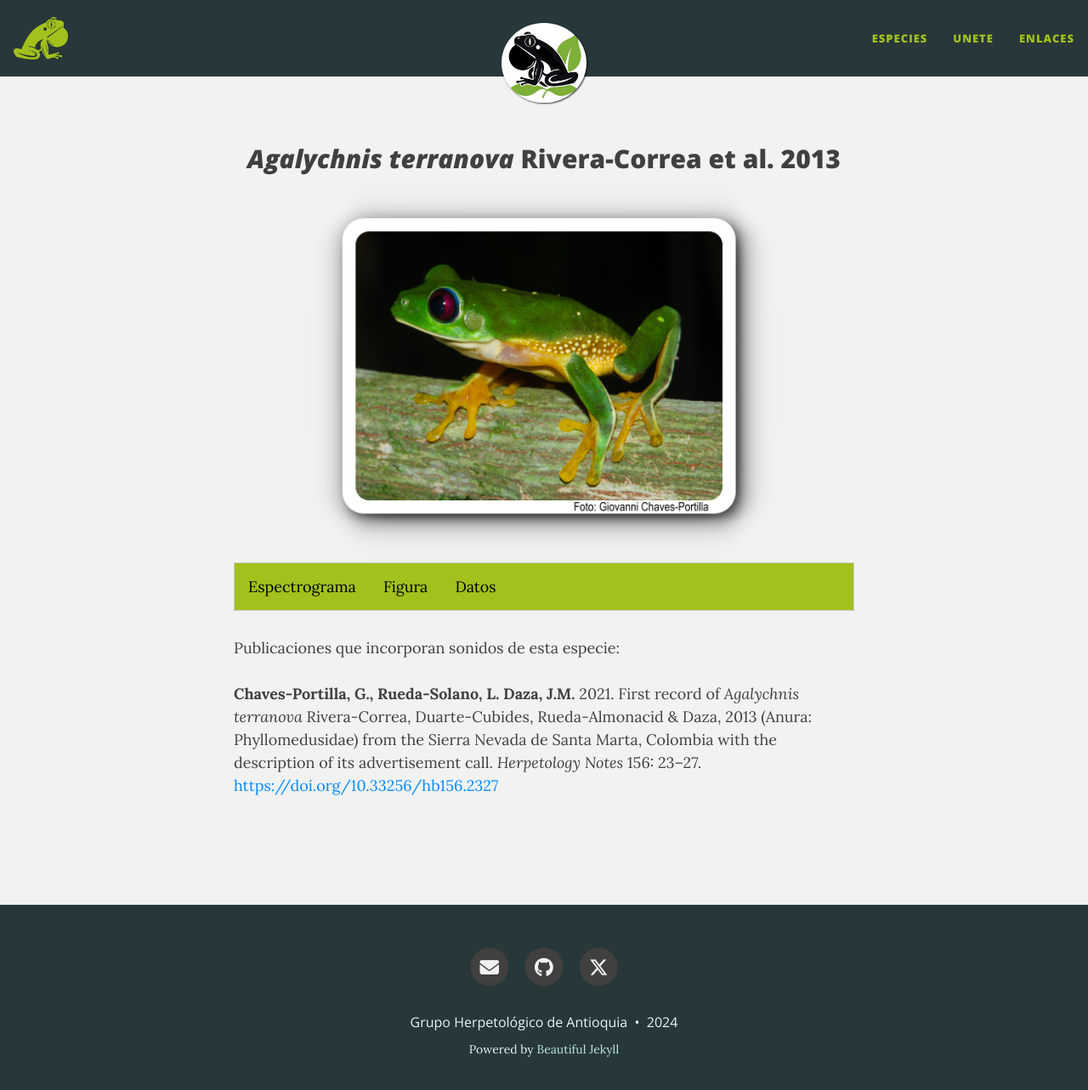
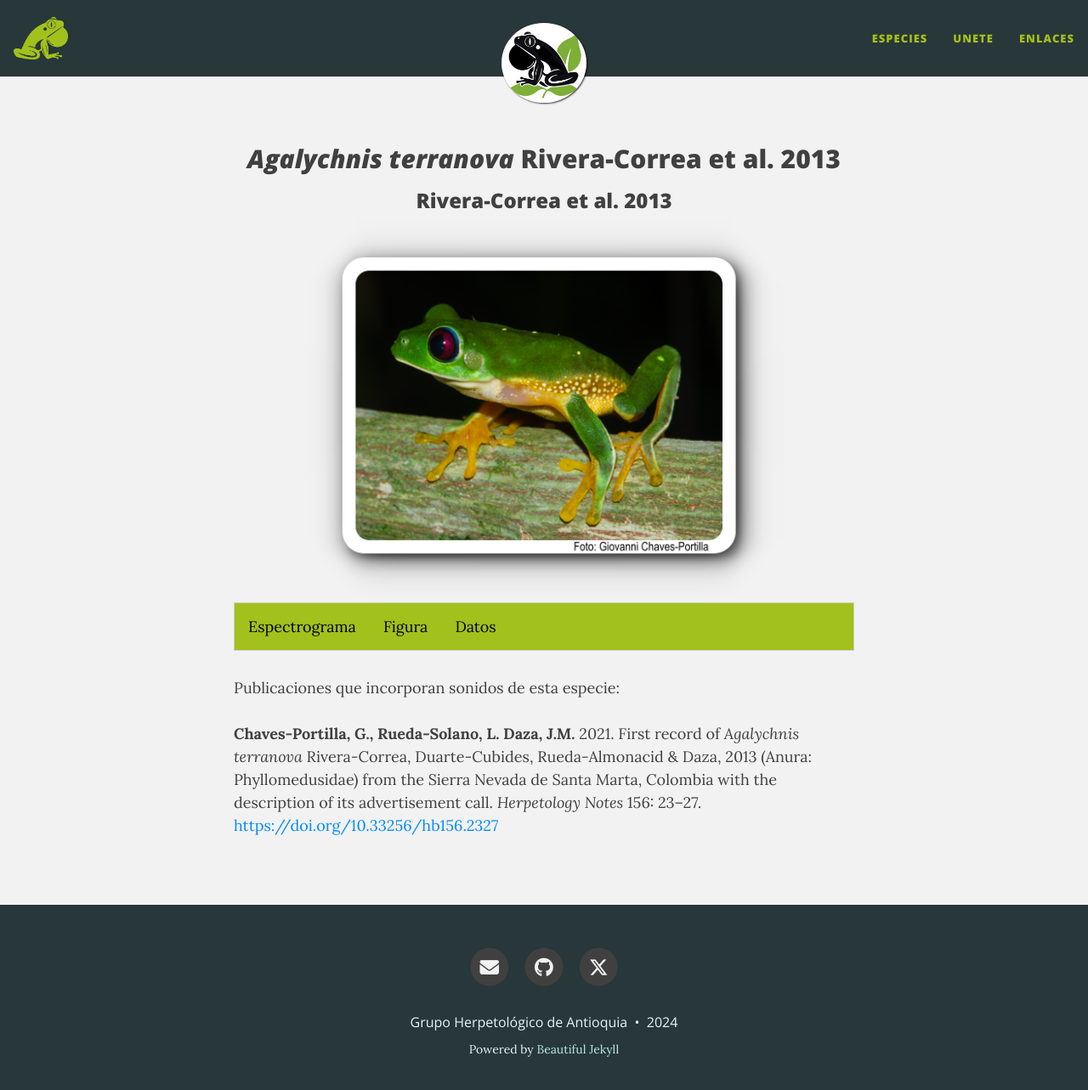
Before and after one commit to colombianfrogs/sounds, a Jekyll site: the page built from docs/Agalychnis_terranova.md, in a window 1280 px wide and 1296 px high. Shown: the top 1283 px of the window at 85% size. Built offline with Jekyll 4.4.1, drawn with Linux system fonts in a browser that asks for light colours.

Commit message:
Update Agalychnis_terranova.md

```diff
--- a/docs/Agalychnis_terranova.md
+++ b/docs/Agalychnis_terranova.md
@@ -51,6 +51,7 @@ function openTab(evt, tabName) {
 <!-- Species presentation -->
 <div style="text-align: center;">
   <h2><i>Agalychnis terranova</i> Rivera-Correa et al. 2013</h2>
+  <h3>Rivera-Correa et al. 2013</h3>
   <img src="{{ site.baseurl }}/images/especie_Agalychnis_terranova.png" style="width:15cm;">
 </div>
 
```
